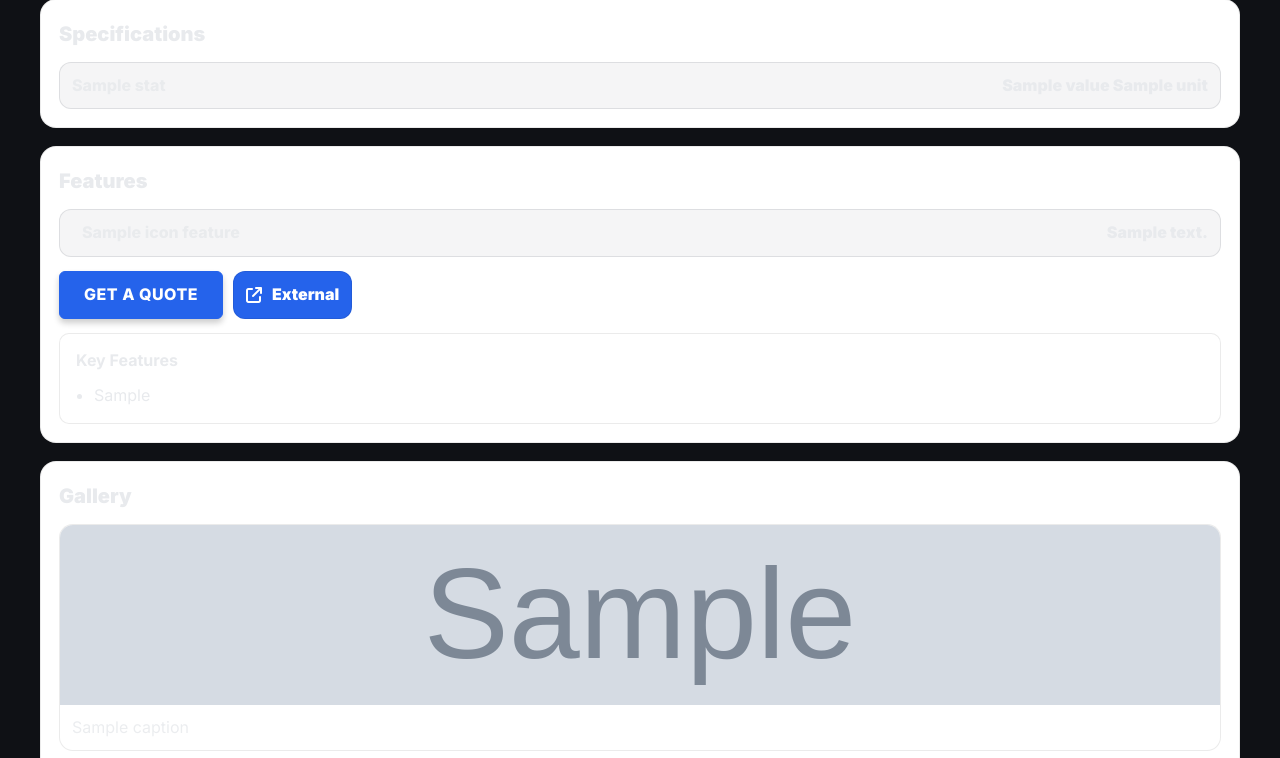
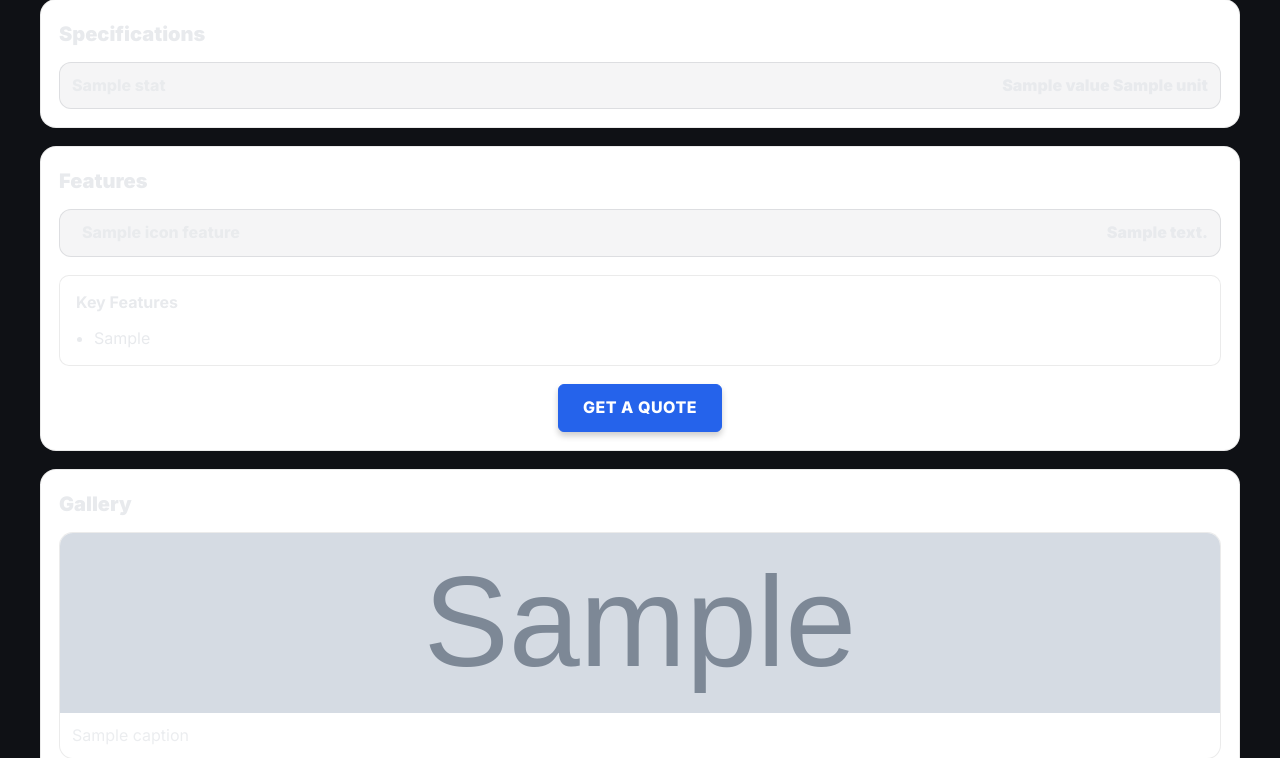
Before and after one commit to Jhdgkss/MPE_Web_Site, a Django app: template core/templates/core/machine_detail.html in a window 1280 px wide. Shown: the part 1041-1799 px from the top of the page. Run offline with Django 5.2, Linux system fonts and the light colour scheme; the template is opened without the code that fills it: most values are stand-ins (such as "Sample title", 1, 10 or a date in 2020); grey boxes marked "Sample" are stand-in pictures; some libraries are stand-ins or nearby versions.

Commit message:
l=machine product layout update 003

```diff
--- a/core/templates/core/machine_detail.html
+++ b/core/templates/core/machine_detail.html
@@ -229,50 +229,35 @@
 /* Match navbar "GET A QUOTE" button style */
 .btn-quote{
   background-color: var(--primary-color);
-  color: #ffffff !important;
-  padding: 10px 24px;
-  border-radius: 6px;
-  font-weight: 800;
-  letter-spacing: 0.5px;
-  text-transform: uppercase;
-  transition: all 0.2s ease;
-  box-shadow: 0 4px 6px rgba(0,0,0,0.2);
-  border: 1px solid var(--primary-color);
+  color:#fff !important;
+  padding:10px 24px;
+  border-radius:6px;
+  font-weight:800;
+  letter-spacing:.5px;
+  text-transform:uppercase;
+  border:1px solid var(--primary-color);
   display:inline-flex;
   align-items:center;
-  gap:10px;
+  text-decoration:none;
+  box-shadow:0 4px 6px rgba(0,0,0,.2);
+  transition:all .2s ease;
+}
+.btn-quote:hover{
+  opacity:.92;
+  transform:translateY(-2px);
+  box-shadow:0 6px 12px rgba(0,0,0,.3);
+  color:#fff !important;
   text-decoration:none;
 }
-.btn-quote:hover{
-  opacity: 0.9;
-  transform: translateY(-2px);
-  box-shadow: 0 6px 12px rgba(0,0,0,0.3);
-  color: white !important;
-  text-decoration:none;
+.md-feature-block{
+  background:#fff;
+  border:1px solid rgba(0,0,0,.08);
+  border-radius:10px;
+  padding:14px 16px;
 }
-
-/* Features layout: cards first, key-features below */
-.md-feature-block{
-  background: #fff;
-  border: 1px solid rgba(0,0,0,.08);
-  border-radius: 10px;
-  padding: 14px 16px;
-}
-.md-feature-block h3{
-  margin: 0 0 10px 0;
-  font-size: 16px;
-}
-.md-feature-block ul{
-  margin: 0;
-  padding-left: 18px;
-}
-.md-cta-row{
-  margin-top: 14px;
-  display:flex;
-  gap:10px;
-  flex-wrap:wrap;
-  align-items:center;
-}
+.md-feature-block h3{margin:0 0 10px 0;font-size:16px;}
+.md-feature-block ul{margin:0;padding-left:18px;}
+.md-cta-row{margin-top:18px;display:flex;justify-content:center;}
 
 </style>
 
@@ -340,28 +325,23 @@
   <section id="features" class="md-section">
   <h2 class="md-h2">Features</h2>
 
+  <!-- Feature cards (orange area) -->
   {% if icon_features %}
     <div class="md-specs">
       {% for f in icon_features %}
         <div class="md-spec">
-            <div class="md-spec-label"><i class="{{ f.icon_class }}" style="margin-right:10px;"></i>{{ f.title }}</div>
+          <div class="md-spec-label">
+            <i class="{{ f.icon_class }}" style="margin-right:10px;"></i>{{ f.title }}
+          </div>
           <div class="md-spec-value">{{ f.short_text }}</div>
         </div>
       {% endfor %}
     </div>
   {% endif %}
 
-    <div class="md-cta-row">
-      <a class="btn-quote" href="{% url 'contact' %}?machine={{ machine.slug|urlencode }}">GET A QUOTE</a>
-      {% if machine.external_link %}
-        <a class="md-doc-btn" style="background: var(--primary-color);" href="{{ machine.external_link }}" target="_blank" rel="noopener">
-          <i class="fa-solid fa-arrow-up-right-from-square" style="margin-right:10px;"></i>External
-        </a>
-      {% endif %}
-    </div>
-
-    <div style="margin-top:14px;">
+  <!-- Key features list (red area) -->
   {% if bullet_features %}
+    <div style="margin-top:18px;">
       <div class="md-feature-block">
         <h3>Key Features</h3>
         <ul>
@@ -370,9 +350,12 @@
           {% endfor %}
         </ul>
       </div>
-      {% else %}
-        <p class="md-prose muted">Add key features in Admin → Machines → “Key features” (one per line).</p>
+    </div>
   {% endif %}
+
+  <!-- CTA moved to bottom -->
+  <div class="md-cta-row">
+    <a class="btn-quote" href="{% url 'contact' %}?machine={{ machine.slug|urlencode }}">GET A QUOTE</a>
   </div>
 </section>
 
```
Lines whose indentation alone changed are shown as unchanged.
